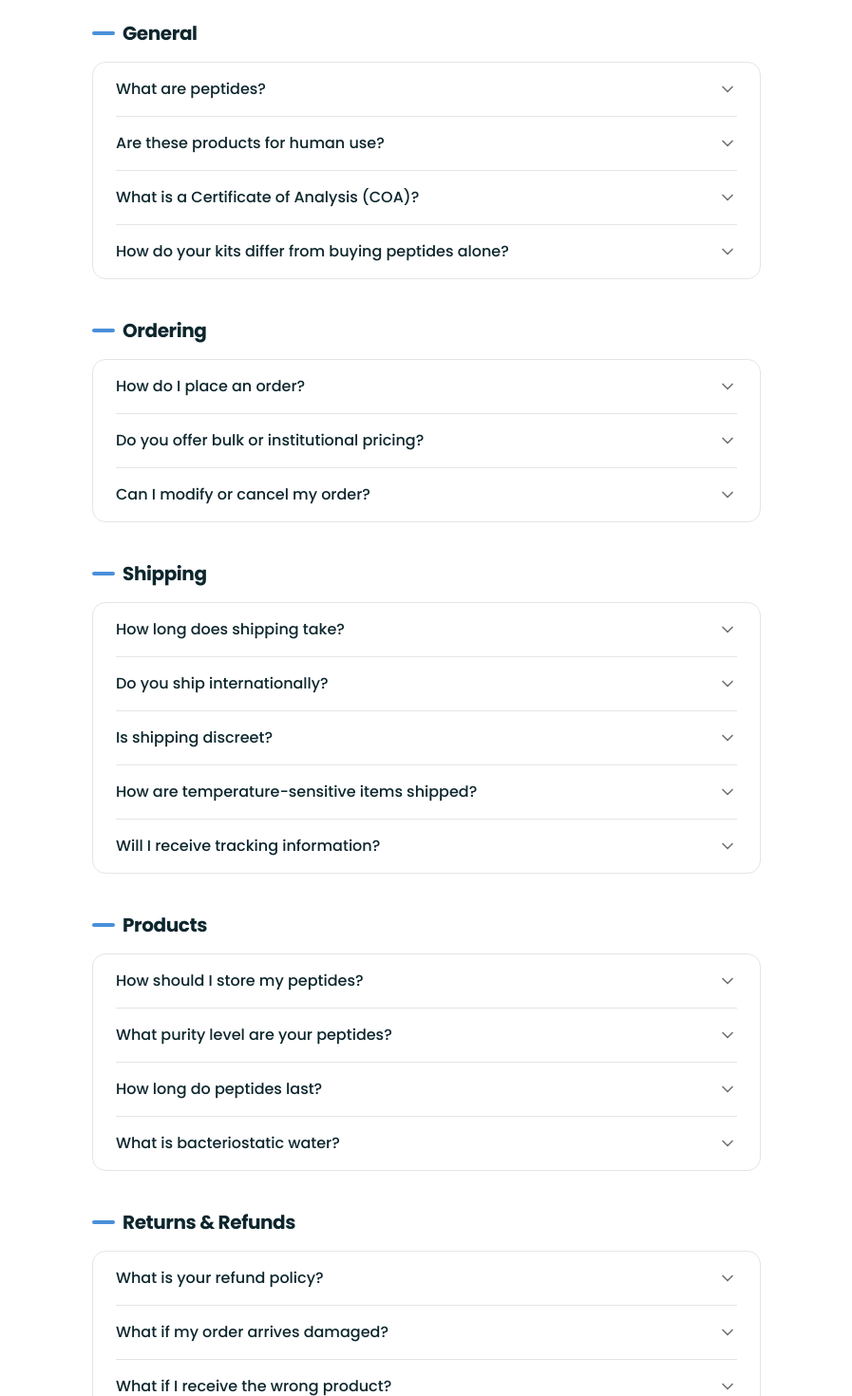
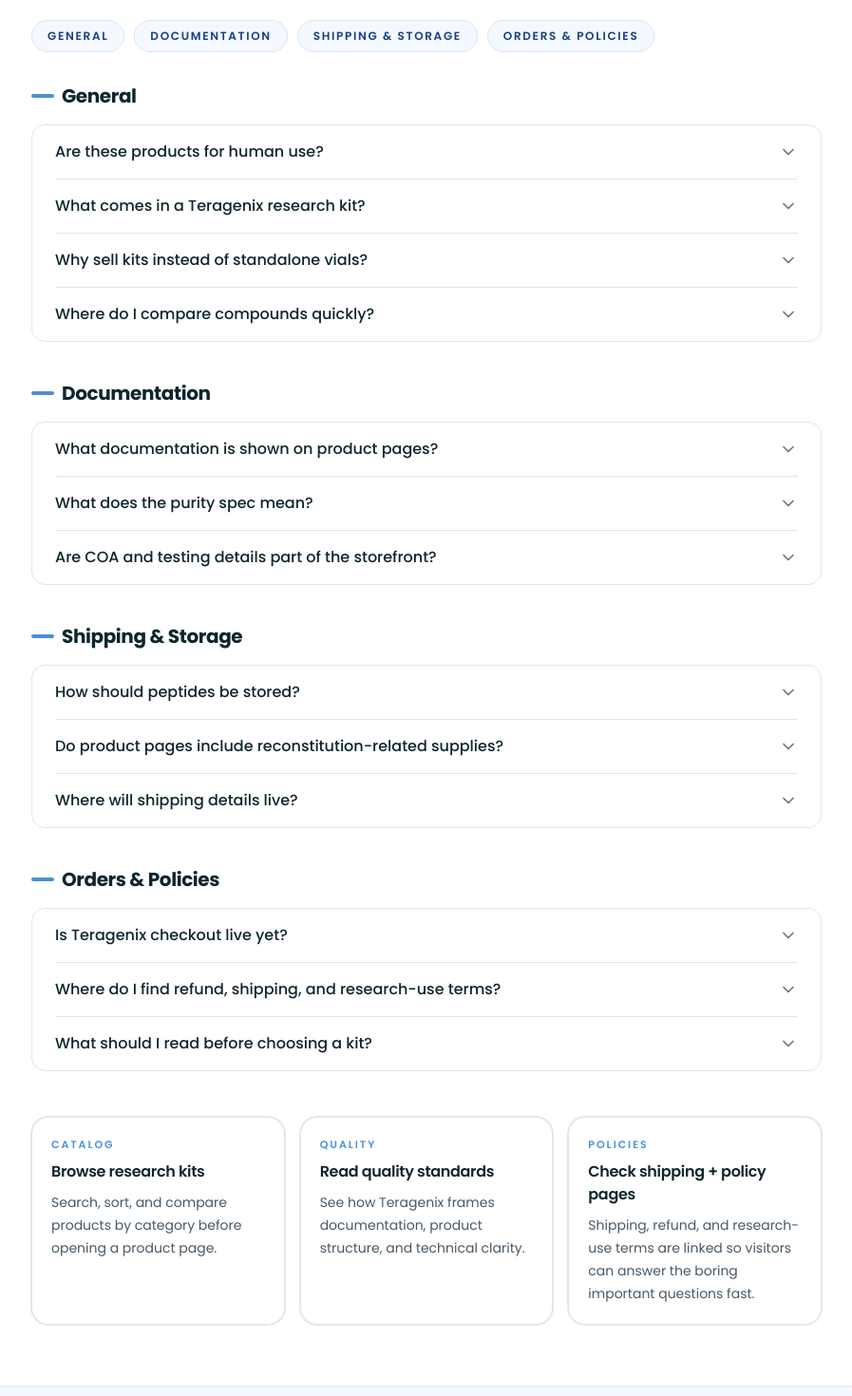
Before and after one commit to sethschnrt/teragenix, a Next.js app: page /faq in a window 1280 px wide. Shown: the part 360-1830 px from the top of the page at 95% size, without its empty margins (191-1088 px from the left). Built offline with nearby package versions, Linux system fonts and the light colour scheme.

Commit message:
add FAQ depth and stronger shop trust UX

```diff
--- a/src/app/faq/faq-accordion.tsx
+++ b/src/app/faq/faq-accordion.tsx
@@ -1,5 +1,6 @@
 "use client";
 
+import Link from "next/link";
 import { useState } from "react";
 import { ChevronDown } from "lucide-react";
 
@@ -20,123 +21,87 @@ const faqData: FaqSection[] = [
     id: "general",
     items: [
       {
-        question: "What are peptides?",
+        question: "Are these products for human use?",
         answer:
-          "Peptides are short chains of amino acids (typically 2-50) linked by peptide bonds. They play critical roles in biological processes and are widely studied in research settings for their potential applications in tissue repair, metabolism, cognition, and more.",
+          "No. All Teragenix products are presented strictly for in-vitro research and laboratory use only. They are not sold for human consumption, veterinary use, or therapeutic application.",
       },
       {
-        question: "Are these products for human use?",
+        question: "What comes in a Teragenix research kit?",
         answer:
-          "No. All Teragenix products are sold strictly for in-vitro research and laboratory use only. They are not intended for human consumption, veterinary use, or any therapeutic application. By purchasing, you confirm the products will be used solely for legitimate research purposes.",
+          "Each product page lists its exact kit contents, but the general format includes the lyophilized compound plus core prep items like bacteriostatic water, syringes, swabs, and a reconstitution guide.",
       },
       {
-        question: "What is a Certificate of Analysis (COA)?",
+        question: "Why sell kits instead of standalone vials?",
         answer:
-          "A COA is a quality document used to support a compound's identity and batch information. On this storefront, COAs are part of how quality is framed and communicated across the product experience.",
+          "The storefront is built around complete-kit framing so the format is easier to understand at a glance. Instead of piecing supplies together across multiple orders, the product page shows the full setup in one place.",
       },
       {
-        question: "How do your kits differ from buying peptides alone?",
+        question: "Where do I compare compounds quickly?",
         answer:
-          "The storefront is organized around complete kit presentation, so buyers can quickly understand the intended format, included components, and category fit without piecing the story together themselves.",
+          "Start on the Shop page. You can browse by category, sort the catalog, and now search by compound or kit name before drilling into the product detail page.",
       },
     ],
   },
   {
-    title: "Ordering",
-    id: "ordering",
+    title: "Documentation",
+    id: "documentation",
     items: [
       {
-        question: "How do I place an order?",
+        question: "What documentation is shown on product pages?",
         answer:
-          "Use the shop to browse by category, compare product pages, and review kit details. The current phase is focused on making that browsing flow cleaner and easier to evaluate.",
+          "Each product page is structured to surface the core things buyers look for first: kit contents, technical specs, storage guidance, and research-use framing. The goal is to make that information visible without making people hunt for it.",
       },
       {
-        question: "Do you offer bulk or institutional pricing?",
+        question: "What does the purity spec mean?",
         answer:
-          "Bulk and institutional purchasing details are not the focus of the current storefront phase. If those options are added later, they should be surfaced clearly on-site.",
+          "The purity figure shown on a product page is the stated batch target for that compound listing. It should be read alongside the rest of the product-page spec and handling information, not as hype copy detached from documentation.",
       },
       {
-        question: "Can I modify or cancel my order?",
+        question: "Are COA and testing details part of the storefront?",
         answer:
-          "Order-policy specifics should only be presented once the purchase flow and supporting operations are fully defined.",
+          "Yes, that is part of the documentation-first direction for the site. The storefront is being structured so batch, spec, and testing context can live closer to the product instead of being buried behind vague trust language.",
       },
     ],
   },
   {
-    title: "Shipping",
+    title: "Shipping & Storage",
     id: "shipping",
     items: [
       {
-        question: "How long does shipping take?",
+        question: "How should peptides be stored?",
         answer:
-          "Shipping language on the storefront should stay high-level until fulfillment details are finalized and ready to support exact promises.",
+          "Storage guidance is shown on the product page for each kit. In general, unopened lyophilized peptides are stored cold and dry, while reconstituted material should be refrigerated and handled according to the listed storage range.",
       },
       {
-        question: "Do you ship internationally?",
+        question: "Do product pages include reconstitution-related supplies?",
         answer:
-          "Shipping availability should be communicated clearly once fulfillment coverage is finalized. For now, the storefront should avoid over-specific shipping claims.",
+          "Yes. Teragenix kit pages are designed to show not just the peptide itself, but the included prep essentials such as bacteriostatic water, syringes, swabs, and a guide when applicable.",
       },
       {
-        question: "Is shipping discreet?",
+        question: "Where will shipping details live?",
         answer:
-          "Fulfillment language should stay straightforward and credible, without leaning on promises that are more specific than the current operating setup supports.",
-      },
-      {
-        question: "How are temperature-sensitive items shipped?",
-        answer:
-          "Product handling and storage guidance should be stated clearly on the relevant product pages, with operational specifics added only when they are fully defined.",
-      },
-      {
-        question: "Will I receive tracking information?",
-        answer:
-          "Tracking and order-status details should be introduced when the supporting purchase and fulfillment flow is actually in place.",
+          "Shipping terms live in the Shipping Policy and related support pages. Those pages are already linked in the footer so storefront visitors can find the operational side without leaving the site guessing.",
       },
     ],
   },
   {
-    title: "Products",
-    id: "products",
+    title: "Orders & Policies",
+    id: "orders-policies",
     items: [
       {
-        question: "How should I store my peptides?",
+        question: "Is Teragenix checkout live yet?",
         answer:
-          "Unopened lyophilized peptides should be stored at -20°C for long-term storage or 2-8°C (refrigerated) for short-term use. Once reconstituted, store at 2-8°C and use within the timeframe specified on the product page. Avoid repeated freeze-thaw cycles.",
+          "Not yet. The current site is a pre-launch storefront pass focused on stronger merchandising, clearer product pages, and better documentation structure before full order processing goes live.",
       },
       {
-        question: "What purity level are your peptides?",
+        question: "Where do I find refund, shipping, and research-use terms?",
         answer:
-          "Purity and quality claims should be presented carefully, with the product page and supporting documentation doing the heavy lifting instead of exaggerated marketing copy.",
+          "Use the linked policy pages in the footer: Shipping Policy, Refund Policy, Terms of Use, Privacy Policy, and Research Disclaimer. Those pages are there so the storefront has a real policy framework instead of leaving core questions unanswered.",
       },
       {
-        question: "How long do peptides last?",
+        question: "What should I read before choosing a kit?",
         answer:
-          "Lyophilized (freeze-dried) peptides have a shelf life of 24+ months when stored properly at -20°C. Reconstituted peptides typically remain stable for 2-4 weeks when refrigerated at 2-8°C, though this varies by compound.",
-      },
-      {
-        question: "What is bacteriostatic water?",
-        answer:
-          "Bacteriostatic water is sterile water containing 0.9% benzyl alcohol, which prevents bacterial growth after opening. It's the standard solvent for reconstituting lyophilized peptides in research settings. Each kit includes a pre-measured vial.",
-      },
-    ],
-  },
-  {
-    title: "Returns & Refunds",
-    id: "returns-refunds",
-    items: [
-      {
-        question: "What is your refund policy?",
-        answer:
-          "Return and refund policy details should be shown only when the supporting purchase flow and policies are finalized.",
-      },
-      {
-        question: "What if my order arrives damaged?",
-        answer:
-          "Issue-resolution language should stay general until the underlying support and fulfillment process is formally defined.",
-      },
-      {
-        question: "What if I receive the wrong product?",
-        answer:
-          "Order-correction details should be added once the storefront moves beyond design phase and the relevant support workflow is real.",
+          "The cleanest path is Shop first, product page second, FAQ third, then the policy pages if you need more operational detail. That flow gives you category context, exact kit contents, specs, and policy support in the right order.",
       },
     ],
   },
@@ -151,20 +116,16 @@ function AccordionItem({ item }: { item: FaqItem }) {
         onClick={() => setOpen(!open)}
         className="flex w-full items-center justify-between py-4 text-left"
       >
-        <span className="text-sm sm:text-base font-medium text-foreground pr-4">
-          {item.question}
-        </span>
+        <span className="pr-4 text-sm font-medium text-foreground sm:text-base">{item.question}</span>
         <ChevronDown
-          className={`h-5 w-5 text-muted-foreground shrink-0 transition-transform duration-200 ${
+          className={`h-5 w-5 shrink-0 text-muted-foreground transition-transform duration-200 ${
             open ? "rotate-180" : ""
           }`}
         />
       </button>
       {open && (
         <div className="pb-4 pr-8">
-          <p className="text-sm text-muted-foreground leading-relaxed">
-            {item.answer}
-          </p>
+          <p className="text-sm leading-relaxed text-muted-foreground">{item.answer}</p>
         </div>
       )}
     </div>
@@ -174,11 +135,23 @@ function AccordionItem({ item }: { item: FaqItem }) {
 export function FaqAccordion() {
   return (
     <section className="py-12 sm:py-16">
-      <div className="mx-auto max-w-3xl px-4 sm:px-6 lg:px-8">
+      <div className="mx-auto max-w-4xl px-4 sm:px-6 lg:px-8">
+        <div className="mb-8 flex flex-wrap gap-2.5">
+          {faqData.map((section) => (
+            <a
+              key={section.id}
+              href={`#${section.id}`}
+              className="rounded-full border border-[#dbe6f5] bg-[#f4f8ff] px-4 py-2 text-xs font-semibold uppercase tracking-[0.14em] text-[#173f85]"
+            >
+              {section.title}
+            </a>
+          ))}
+        </div>
+
         <div className="space-y-10">
           {faqData.map((section) => (
             <div key={section.title} id={section.id}>
-              <h2 className="text-lg sm:text-xl font-bold text-foreground mb-4 flex items-center gap-2">
+              <h2 className="mb-4 flex items-center gap-2 text-lg font-bold text-foreground sm:text-xl">
                 <span className="h-1 w-6 rounded-full bg-[#4A90D9]" />
                 {section.title}
               </h2>
@@ -191,20 +164,33 @@ export function FaqAccordion() {
           ))}
         </div>
 
-        {/* Contact CTA */}
-        <div className="mt-12 rounded-xl border bg-muted/30 p-6 sm:p-8 text-center">
-          <h3 className="text-lg font-semibold text-foreground mb-2">
-            Still have questions?
-          </h3>
-          <p className="text-sm text-muted-foreground mb-4">
-            Start with the shop and product pages, then use this FAQ for the current storefront context.
-          </p>
-          <a
+        <div className="mt-12 grid gap-4 md:grid-cols-3">
+          <Link
             href="/shop"
-            className="tg-link-pill inline-flex items-center justify-center rounded-lg bg-[#4A90D9] px-6 py-2.5 text-sm font-semibold text-white hover:bg-[#3A7BC8]"
+            className="tg-link-card rounded-2xl border bg-white p-5 ring-1 ring-[#e3e8ef] transition-colors hover:bg-[#f8fbff]"
           >
-            Browse the Catalog
-          </a>
+            <p className="text-[11px] font-semibold uppercase tracking-[0.18em] text-[#4A90D9]">Catalog</p>
+            <h3 className="mt-2 text-base font-semibold text-[#0d262d]">Browse research kits</h3>
+            <p className="mt-2 text-sm leading-6 text-[#475967]">Search, sort, and compare products by category before opening a product page.</p>
+          </Link>
+
+          <Link
+            href="/about#quality-promise"
+            className="tg-link-card rounded-2xl border bg-white p-5 ring-1 ring-[#e3e8ef] transition-colors hover:bg-[#f8fbff]"
+          >
+            <p className="text-[11px] font-semibold uppercase tracking-[0.18em] text-[#4A90D9]">Quality</p>
+            <h3 className="mt-2 text-base font-semibold text-[#0d262d]">Read quality standards</h3>
+            <p className="mt-2 text-sm leading-6 text-[#475967]">See how Teragenix frames documentation, product structure, and technical clarity.</p>
+          </Link>
+
+          <Link
+            href="/shipping-policy"
+            className="tg-link-card rounded-2xl border bg-white p-5 ring-1 ring-[#e3e8ef] transition-colors hover:bg-[#f8fbff]"
+          >
+            <p className="text-[11px] font-semibold uppercase tracking-[0.18em] text-[#4A90D9]">Policies</p>
+            <h3 className="mt-2 text-base font-semibold text-[#0d262d]">Check shipping + policy pages</h3>
+            <p className="mt-2 text-sm leading-6 text-[#475967]">Shipping, refund, and research-use terms are linked so visitors can answer the boring important questions fast.</p>
+          </Link>
         </div>
       </div>
     </section>
--- a/src/app/shop/[slug]/product-detail.tsx
+++ b/src/app/shop/[slug]/product-detail.tsx
@@ -2,7 +2,16 @@
 
 import Link from "next/link";
 import { Badge } from "@/components/ui/badge";
-import { ArrowLeft, ArrowUpRight, Check, ChevronRight } from "lucide-react";
+import {
+  ArrowLeft,
+  ArrowUpRight,
+  Check,
+  ChevronRight,
+  FileCheck2,
+  FlaskConical,
+  ShieldCheck,
+  Snowflake,
+} from "lucide-react";
 import { Footer } from "@/components/footer";
 import {
   getHeroCategoryHrefParam,
@@ -29,6 +38,28 @@ export function ProductDetail({ product, relatedProducts }: ProductDetailProps)
   const theme = getHeroCategoryTheme(product.heroCategory);
   const categoryHref = `/shop?category=${getHeroCategoryHrefParam(product.heroCategory)}`;
   const savings = (product.originalPrice - product.price).toFixed(0);
+  const documentationItems = [
+    {
+      label: "Spec sheet",
+      value: `${product.specifications.purity} purity target, ${product.specifications.quantity.toLowerCase()}, ${product.specifications.form.toLowerCase()}.`,
+      icon: FileCheck2,
+    },
+    {
+      label: "Storage guidance",
+      value: product.specifications.storage,
+      icon: Snowflake,
+    },
+    {
+      label: "Kit checklist",
+      value: "The full box contents are listed on-page so the format is obvious before checkout goes live.",
+      icon: FlaskConical,
+    },
+    {
+      label: "Research-use framing",
+      value: "This listing is presented for in-vitro research and laboratory use only.",
+      icon: ShieldCheck,
+    },
+  ];
 
   return (
     <main>
@@ -209,6 +240,63 @@ export function ProductDetail({ product, relatedProducts }: ProductDetailProps)
                 ))}
               </div>
             </div>
+
+            <div className="rounded-[2rem] bg-white p-6 ring-1 ring-[#e3e8ef] sm:p-8">
+              <p className="text-[11px] font-medium uppercase tracking-[0.22em]" style={{ color: theme.accent }}>
+                Documentation + handling
+              </p>
+              <div className="mt-5 grid gap-3">
+                {documentationItems.map((item) => (
+                  <div
+                    key={item.label}
+                    className="rounded-[1.2rem] border px-4 py-4"
+                    style={{ backgroundColor: "#ffffff", borderColor: theme.soft }}
+                  >
+                    <div className="flex items-start gap-3">
+                      <div
+                        className="flex h-10 w-10 shrink-0 items-center justify-center rounded-full"
+                        style={{ backgroundColor: theme.softAlt, color: theme.accent }}
+                      >
+                        <item.icon className="h-4.5 w-4.5" />
+                      </div>
+                      <div>
+                        <p className="text-[11px] font-medium uppercase tracking-[0.18em]" style={{ color: theme.accent }}>
+                          {item.label}
+                        </p>
+                        <p className="mt-2 text-[14px] leading-6 text-[#0d262d]/68">{item.value}</p>
+                      </div>
+                    </div>
+                  </div>
+                ))}
+              </div>
+            </div>
+
+            <div className="rounded-[2rem] bg-white p-6 ring-1 ring-[#e3e8ef] sm:p-8">
+              <p className="text-[11px] font-medium uppercase tracking-[0.22em]" style={{ color: theme.accent }}>
+                Support pages
+              </p>
+              <p className="mt-3 text-[14px] leading-6 text-[#0d262d]/68">
+                Need more than the product summary? Use the FAQ and policy pages for shipping, refund, and research-use details.
+              </p>
+
+              <div className="mt-5 flex flex-wrap gap-2.5">
+                {[
+                  { label: "FAQ", href: "/faq" },
+                  { label: "Shipping Policy", href: "/shipping-policy" },
+                  { label: "Refund Policy", href: "/refund-policy" },
+                  { label: "Research Disclaimer", href: "/research-disclaimer" },
+                ].map((link) => (
+                  <Link
+                    key={link.href}
+                    href={link.href}
+                    className="tg-link-pill inline-flex items-center rounded-full border px-4 py-2 text-[12px] font-semibold text-[#0d262d]"
+                    style={{ borderColor: theme.soft, backgroundColor: theme.softAlt }}
+                  >
+                    {link.label}
+                  </Link>
+                ))}
+              </div>
+            </div>
           </div>
         </div>
       </section>
--- a/src/app/shop/page.tsx
+++ b/src/app/shop/page.tsx
@@ -5,7 +5,7 @@ import Link from "next/link";
 import { useSearchParams } from "next/navigation";
 import { Button } from "@/components/ui/button";
 import { Badge } from "@/components/ui/badge";
-import { ArrowLeft, ArrowUpRight, ChevronDown } from "lucide-react";
+import { ArrowLeft, ArrowUpRight, ChevronDown, Search, X } from "lucide-react";
 import { products, shopCategories, normalizeCategoryParam, getHeroCategoryTagClasses, getHeroCategoryTheme, type ShopCategory } from "@/data/products";
 import { Footer } from "@/components/footer";
 
@@ -24,6 +24,7 @@ export default function ShopPage() {
   const searchParams = useSearchParams();
   const [activeCategory, setActiveCategory] = useState<ShopCategory>("All");
   const [sortBy, setSortBy] = useState<SortOption>("featured");
+  const [searchQuery, setSearchQuery] = useState("");
   const sortOptions: SortOption[] = ["featured", "price-asc", "price-desc", "name-asc"];
 
   useEffect(() => {
@@ -33,6 +34,16 @@ export default function ShopPage() {
 
   const filtered = useMemo(() => {
     let result = [...products];
+
+    const query = searchQuery.trim().toLowerCase();
+
+    if (query) {
+      result = result.filter((p) =>
+        [p.name, p.description, p.category, p.heroCategory, p.slug].some((value) =>
+          value.toLowerCase().includes(query),
+        ),
+      );
+    }
 
     // Filter by category
     if (activeCategory !== "All") {
@@ -62,7 +73,7 @@ export default function ShopPage() {
     }
 
     return result;
-  }, [activeCategory, sortBy]);
+  }, [activeCategory, searchQuery, sortBy]);
 
   const currentTheme = getHeroCategoryTheme(activeCategory);
 
@@ -117,7 +128,33 @@ export default function ShopPage() {
                   </p>
                 </div>
 
-                <label className="relative inline-flex w-full max-w-[220px] items-center lg:w-[220px]">
+                <div className="flex w-full flex-col gap-3 sm:flex-row lg:w-auto">
+                  <label className="relative inline-flex w-full items-center sm:min-w-[280px] lg:w-[320px]">
+                    <span className="sr-only">Search products</span>
+                    <Search className="pointer-events-none absolute left-4 h-4 w-4 text-[#64748b]" />
+                    <input
+                      value={searchQuery}
+                      onChange={(e) => setSearchQuery(e.target.value)}
+                      placeholder="Search compounds or kits"
+                      className="w-full rounded-full border px-11 py-2.5 pr-10 text-sm text-[#0d262d] outline-none transition"
+                      style={{
+                        borderColor: currentTheme.soft,
+                        backgroundColor: "#ffffff",
+                      }}
+                    />
+                    {searchQuery ? (
+                      <button
+                        type="button"
+                        onClick={() => setSearchQuery("")}
+                        className="absolute right-3 inline-flex h-7 w-7 items-center justify-center rounded-full text-[#64748b]"
+                        aria-label="Clear search"
+                      >
+                        <X className="h-4 w-4" />
+                      </button>
+                    ) : null}
+                  </label>
+
+                  <label className="relative inline-flex w-full items-center sm:max-w-[220px] lg:w-[220px]">
                     <span className="sr-only">Sort products</span>
                     <select
                       value={sortBy}
@@ -136,6 +173,7 @@ export default function ShopPage() {
                     </select>
                     <ChevronDown className="pointer-events-none absolute right-4 h-4 w-4 text-[#475967]" />
                   </label>
+                </div>
               </div>
 
               <div className="flex flex-wrap gap-2.5">
```
Lines whose indentation alone changed are shown as unchanged.
